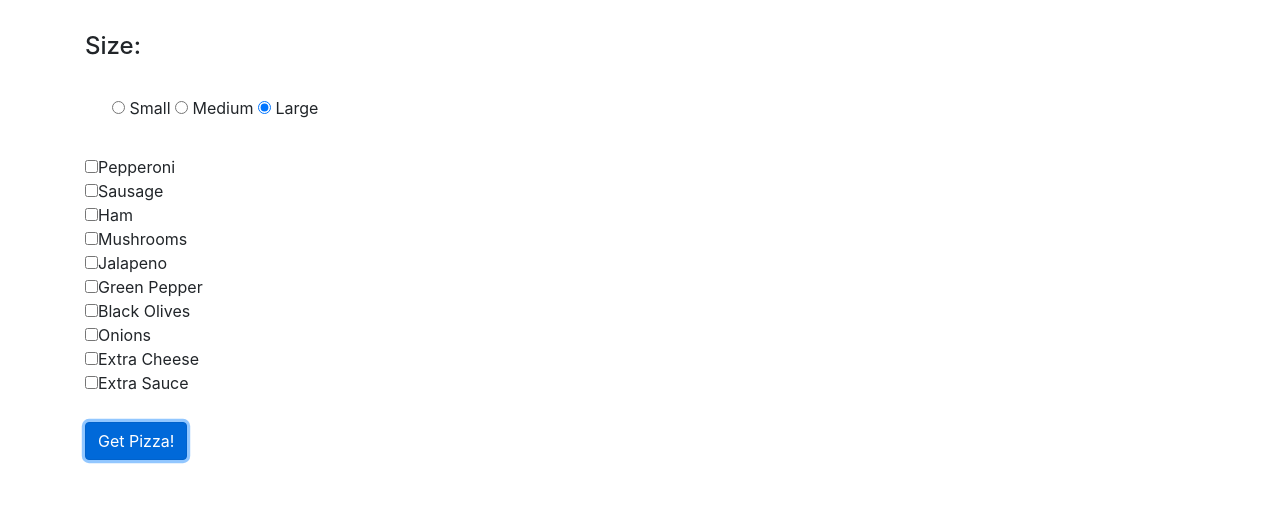
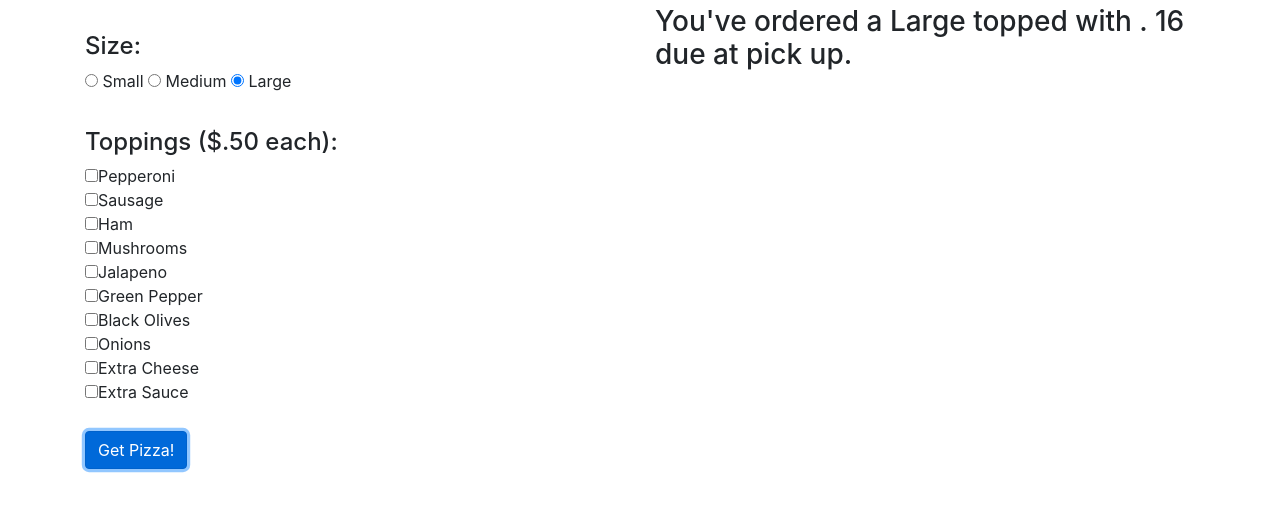
Before and after one commit to CrankyJones/PizzaTime, a plain HTML site: page index.html in a window 1280 px wide. Both pictures are taken after a click on the button "Get Pizza!". Shown: the part 97-608 px from the top of the page. Drawn offline with Linux system fonts and the light colour scheme.

Commit message:
Work on getting the size, toppings, and price to display on the HTML after ordering: q

```diff
--- a/css/styles.css
+++ b/css/styles.css
@@ -3,7 +3,7 @@ h2{
 }
 
 .radio {
-  padding: 5%;
+
 }
 .choiceHeading{
   margin-top: 5%;
@@ -12,3 +12,7 @@ h2{
 #placeOrder {
   margin-top: 5%;
 }
+
+.pizzaOrder {
+  display: none;
+}
--- a/index.html
+++ b/index.html
@@ -29,6 +29,7 @@
               Large
             </label>
           </div>
+          <h4 class="choiceHeading">Toppings ($.50 each): </h4>
           <input type="checkbox" name="toppings" value="Pepperoni">Pepperoni<br>
           <input type="checkbox" name="toppings" value="Sausage">Sausage<br>
           <input type="checkbox" name="toppings" value="Ham">Ham<br>
@@ -42,6 +43,11 @@
           <button id="placeOrder" type="submit" class="btn btn-primary">Get Pizza!</button>
         </form>
       </div>
+      <div class="col-md-6">
+        <div class="pizzaOrder">
+          <h3>You've ordered a <span class="pizzaSize"></span> topped with <span class="pizzaToppings"></span>. <span class="pizzaCost"></span> due at pick up.</h2>
+        </div>
+      </div>
     </div>
   </div>
 </body>
--- a/js/scripts.js
+++ b/js/scripts.js
@@ -9,7 +9,7 @@ Pizza.prototype.pizzaPrice = function () {
     price += 12;
   } else if (this.size === "Medium") {
     price += 14;
-  } else {
+  } else if (this.size === "Large") {
     price += 16;
   }
   let numToppings = this.toppings.length;
@@ -24,11 +24,23 @@ Pizza.prototype.pizzaPrice = function () {
 $(document).ready(function (){
   $("#pizzaForm").submit(function(event){
     event.preventDefault();
+    let toppings = [];
     const size = $("input:radio[name=size]:checked").val();
-    const toppings =
-    newPizza = new Pizza();
+    $("input:checkbox[name=toppings]:checked").each(function(){
+      const item = $(this).val();
+      toppings.push(item);
+    });
+    newPizza = new Pizza(size, toppings);
     let price = newPizza.pizzaPrice();
+    $(".pizzaSize").text(size);
+
+    for( let i=-1; i < toppings.length; i++) {
+      $(".pizzaToppings").text(toppings);
+    }
 
 
+    $(".pizzaCost").text(price);
+
+    $(".pizzaOrder").show();
   })
 })
```
Also changed, not shown: 1 other file.
